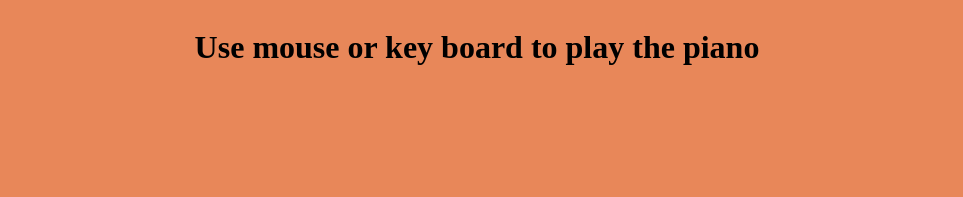
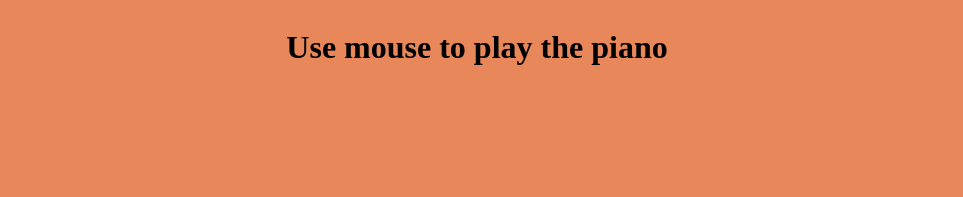
Before and after one commit to manavagr1108/piano, a plain HTML site: page index.html in a window 1280 px wide. Shown: the top 197 px of the page, without its empty margins (163-1126 px from the left). Drawn offline with Linux system fonts and the light colour scheme; a web font is replaced by a local one.

Commit message:
Update index.html

```diff
--- a/index.html
+++ b/index.html
@@ -11,7 +11,7 @@
 </head>
 
 <body>
-  <h1>Use mouse or key board to play the piano</h1>
+  <h1>Use mouse to play the piano</h1>
   <img src="3.png" class="img" alt="">
   <div class="piano">
     <div data-key="C" class="key white"></div>
```
